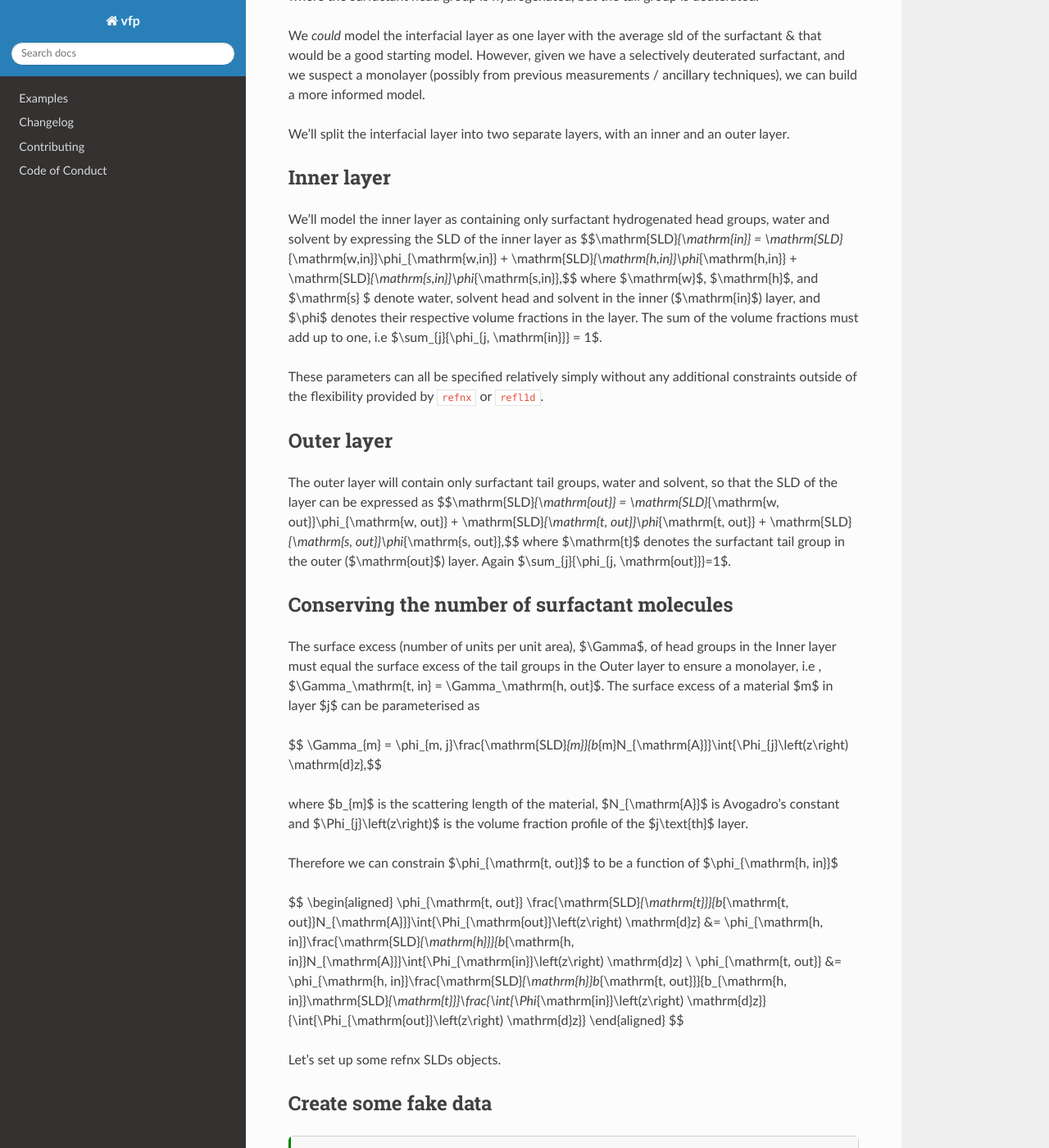
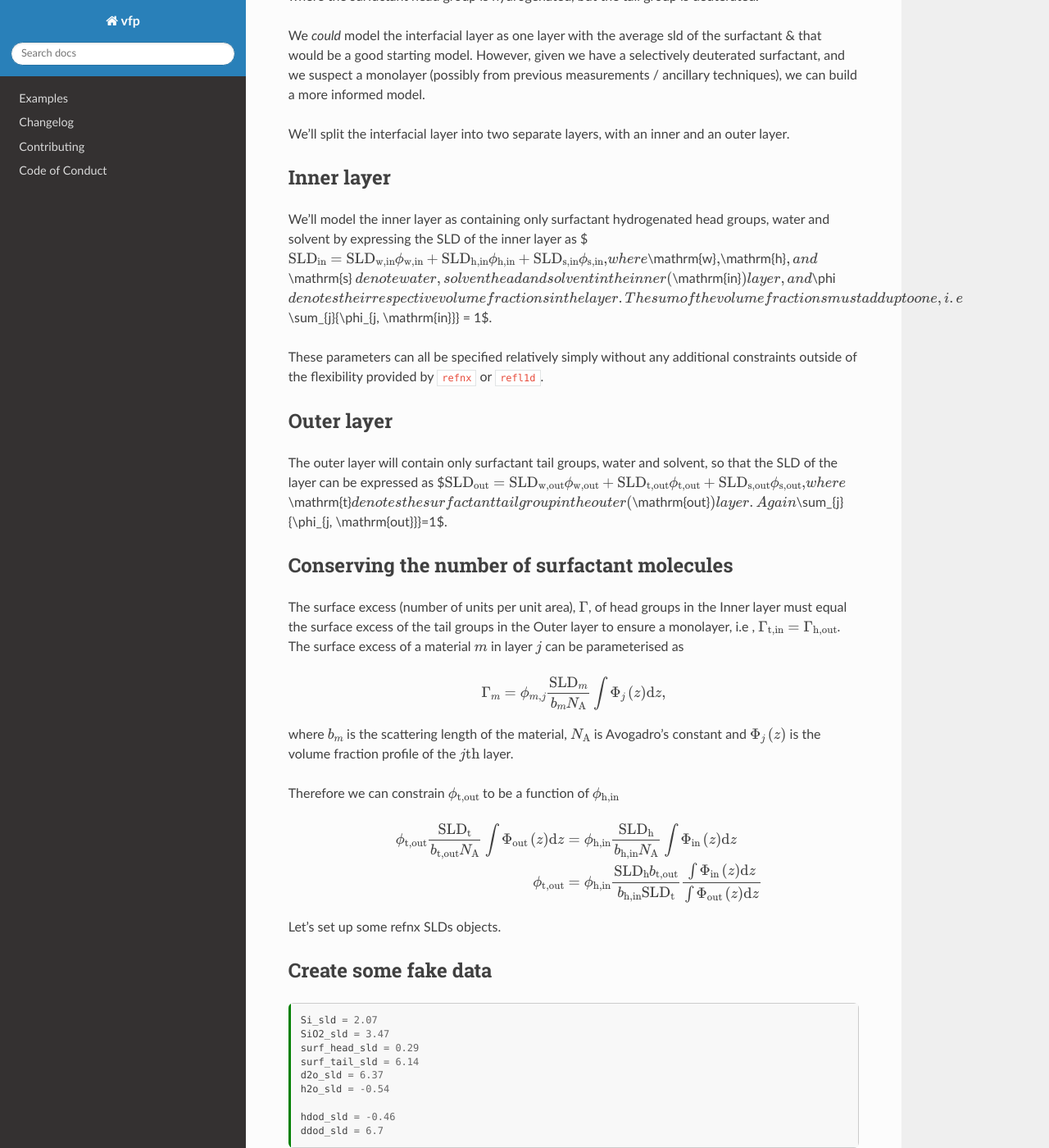
Before and after one commit to Armatron44/VFP, a Sphinx documentation site: the page built from docs/sld_constraint_example.ipynb, in a window 1280 px wide and 1400 px high, scrolled down 918 px. Shown: the whole window at 82% size. Built offline with Sphinx 7.4.7 and the Read the Docs theme 3.1.0, drawn with Linux system fonts in a browser that asks for light colours; pages that are not in the unit, such as notebooks, are missing from menus; some of the changed lines change nothing that is shown; some of the changed text lies outside the part shown.

Commit message:
docs: simplify conf.py to use ext.mathjax

```diff
--- a/docs/conf.py
+++ b/docs/conf.py
@@ -15,12 +15,12 @@ author = "Alexander Armstrong"
 # Add any Sphinx extension module names here, as strings. They can be
 # extensions coming with Sphinx (named 'sphinx.ext.*') or your custom
 # ones.
+
 extensions = [
     "myst_nb",
     "autoapi.extension",
     "sphinx.ext.napoleon",
     "sphinx.ext.viewcode",
-    'sphinx_math_dollar',
     'sphinx.ext.mathjax'
 ]
 autoapi_dirs = ["../src"]
@@ -34,19 +34,11 @@ exclude_patterns = ["_build", "Thumbs.db", ".DS_Store"]
 
 # The theme to use for HTML and HTML Help pages.  See the documentation for
 # a list of builtin themes.
-#
 html_theme = "sphinx_rtd_theme"
 
-mathjax_config = {
-    'tex2jax': {
-        'inlineMath': [ ["\\(","\\)"] ],
-        'displayMath': [["\\[","\\]"] ],
-    },
-}
+nb_execution_mode = "off"
 
-mathjax3_config = {
-  "tex": {
-    "inlineMath": [['\\(', '\\)']],
-    "displayMath": [["\\[", "\\]"]],
-  }
-}
+myst_enable_extensions = [
+    "amsmath",
+    "dollarmath",
+]
```
